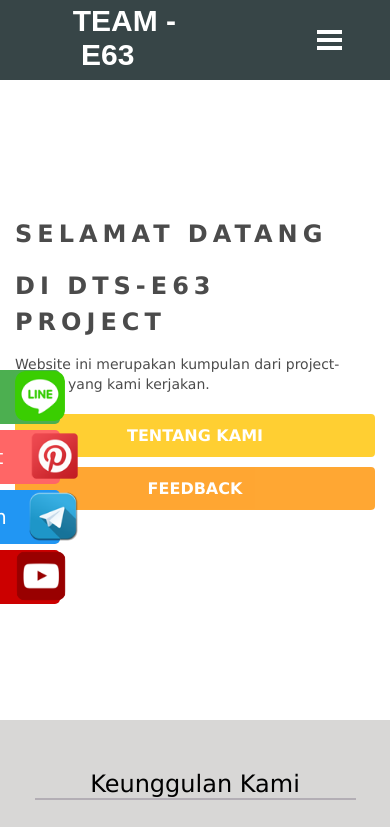
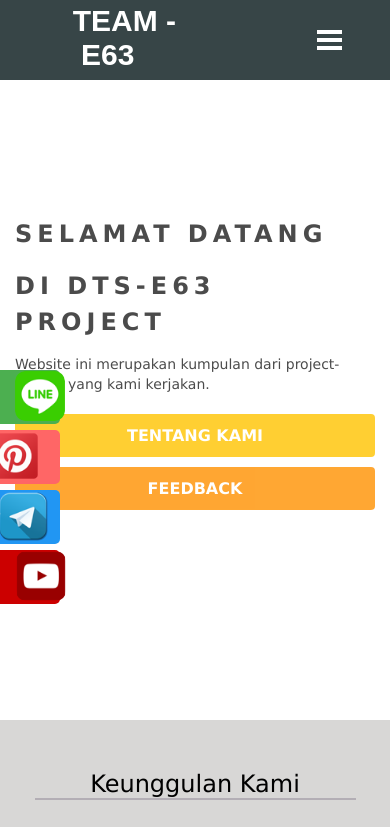
Before and after one commit to ibrahimwahyus/Progate-E63, a plain HTML site: page index.html in a window 390 px wide. Shown: the top 827 px of the page. Drawn offline with Linux system fonts and the light colour scheme.

Commit message:
Update responsive.css

```diff
--- a/responsive.css
+++ b/responsive.css
@@ -208,7 +208,7 @@ nav ul.slide {
 	  width: 50px;
 	  height: 50px;
 	  position: absolute;
-	  margin-left: 20px;
+	  margin-left: -20px;
 	  padding: -10px;
 	  margin-top: -14px;
 	  border-radius: 10px;
@@ -222,7 +222,7 @@ nav ul.slide {
 	  width: 50px;
 	  height: 50px;
 	  position: absolute;
-	  margin-left: 15px;
+	  margin-left: -15px;
 	  padding: -10px;
 	  margin-top: -14px;
 	  border-radius: 10px;
```
